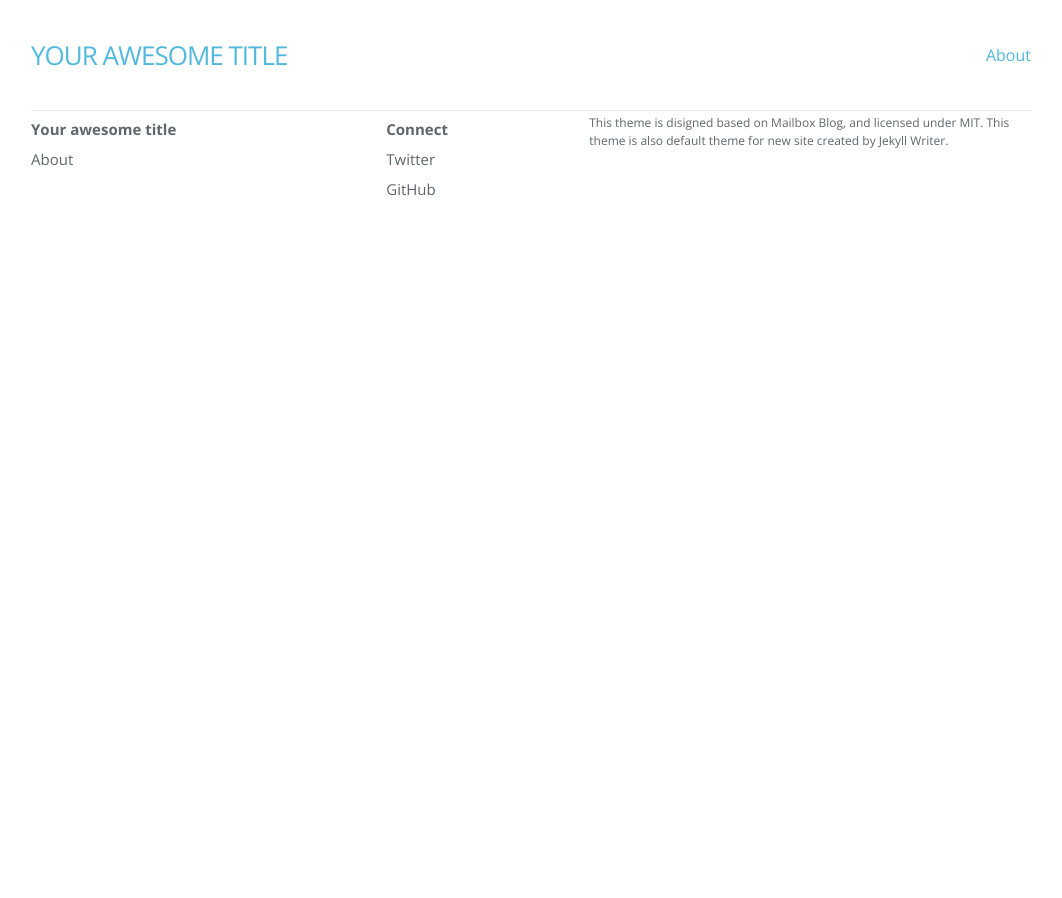
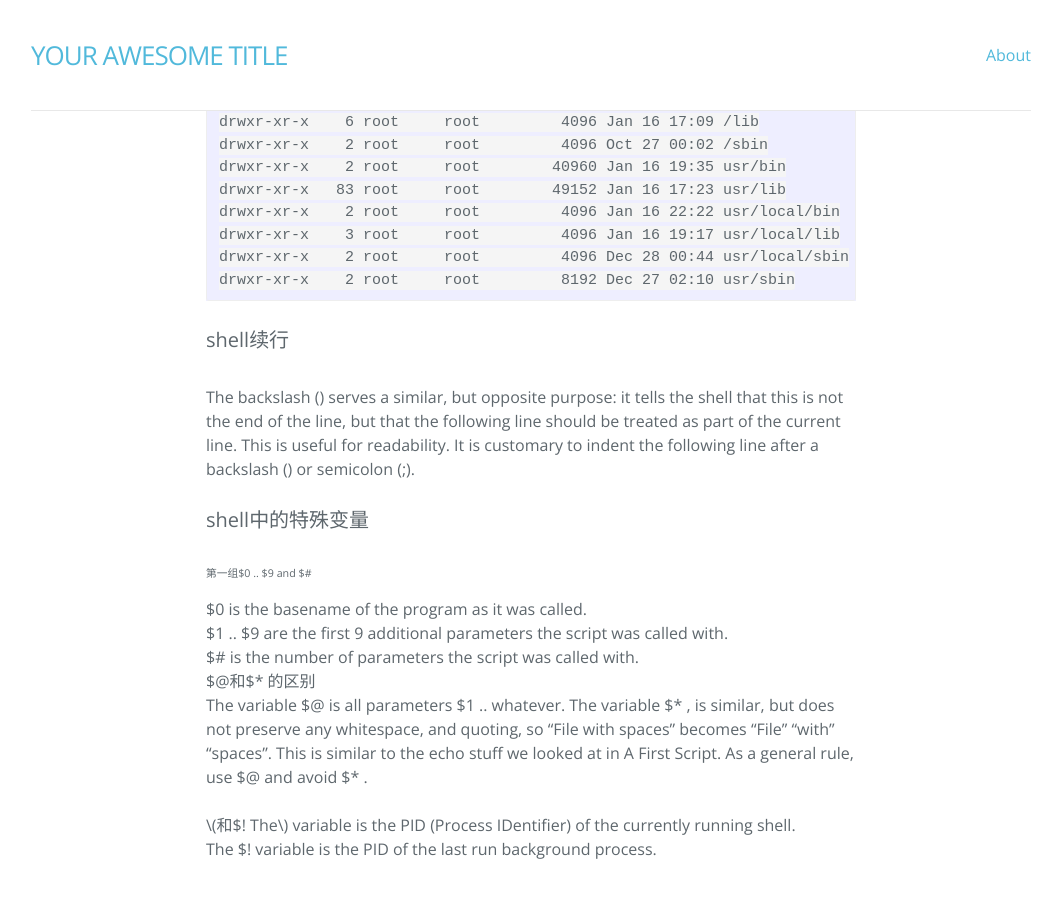
Before and after one commit to galaapple/ether.github.io, a Jekyll site: the page built from _posts/2019-07-23-Shell.md, in a window 1280 px wide and 900 px high, scrolled down 7043 px. Shown: the whole window, without its empty margins (109-1171 px from the left). Built offline with Jekyll 4.4.1, drawn with Linux system fonts in a browser that asks for light colours; nearby versions of some CDN libraries; before the commit the page ends 7314 px from its top, so only the background shows below that; some of the changed text lies outside the part shown.

Commit message:
变量2学习

````diff
--- a/_posts/2019-07-23-Shell.md
+++ b/_posts/2019-07-23-Shell.md
@@ -64,12 +64,26 @@ fi
 ((a>60)) [ $a gt 60 ]
 
 if [ -edfrwx ]; then
--e ：判断文件或目录是否存在
+-e ：判断文件或目录是否存在，are not available in the traditional Bourne shell (eg, /bin/sh on Solaris, AIX, HPUX, etc).
 -d ：判断是不是目录，并是否存在
 -f ：判断是否是普通文件，并存在
 -r ：判断文档是否有读权限
 -w ：判断是否有写权限
 -x ：判断是否可执行
+
+-n string     True if the length of string is nonzero.
+-f file       True if file exists and is a regular file.
+
+###### There is a simpler way of writing if statements: The && and || commands give code to run if the result is true, or false, respectively.
+
+```shell
+#!/bin/sh
+[ $X -ne 0 ] && echo "X isn't zero" || echo "X is zero"
+[ -f $X ] && echo "X is a file" || echo "X is not a file"
+[ -n $X ] && echo "X is of non-zero length" || \
+      echo "X is of zero length"
+```
+
 
 case 判断逻辑
 
@@ -252,3 +266,17 @@ drwxr-xr-x    3 root     root         4096 Jan 16 19:17 usr/local/lib
 drwxr-xr-x    2 root     root         4096 Dec 28 00:44 usr/local/sbin
 drwxr-xr-x    2 root     root         8192 Dec 27 02:10 usr/sbin
 ```
+#### shell续行
+The backslash (\) serves a similar, but opposite purpose: it tells the shell that this is not the end of the line, but that the following line should be treated as part of the current line. This is useful for readability. It is customary to indent the following line after a backslash (\) or semicolon (;).
+
+#### shell中的特殊变量
+###### 第一组$0 .. $9 and $#
+$0 is the basename of the program as it was called.
+$1 .. $9 are the first 9 additional parameters the script was called with.
+$# is the number of parameters the script was called with.
+$@和$* 的区别
+The variable $@ is all parameters $1 .. whatever. The variable $* , is similar, but does not preserve any whitespace, and quoting, so "File with spaces" becomes "File" "with" "spaces". This is similar to the echo stuff we looked at in A First Script. As a general rule, use $@ and avoid $* .
+
+$$和$!
+The $$ variable is the PID (Process IDentifier) of the currently running shell.
+The $! variable is the PID of the last run background process.
````
